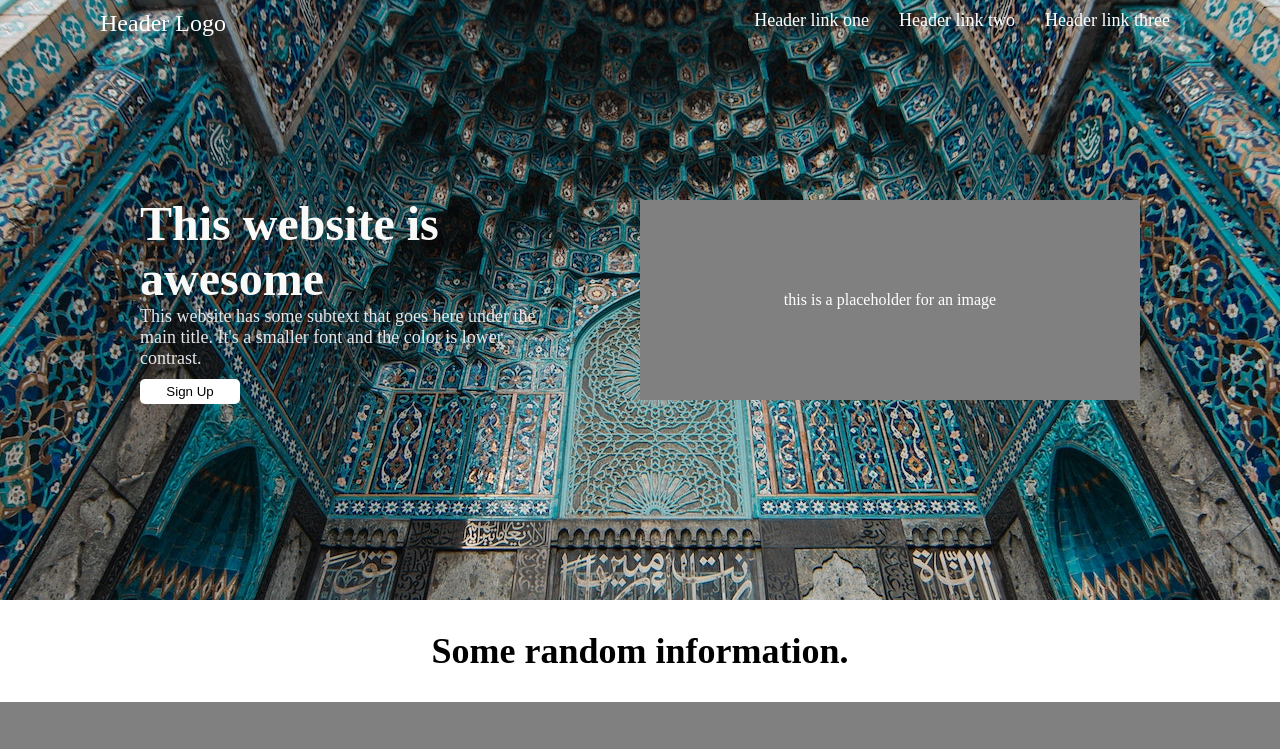
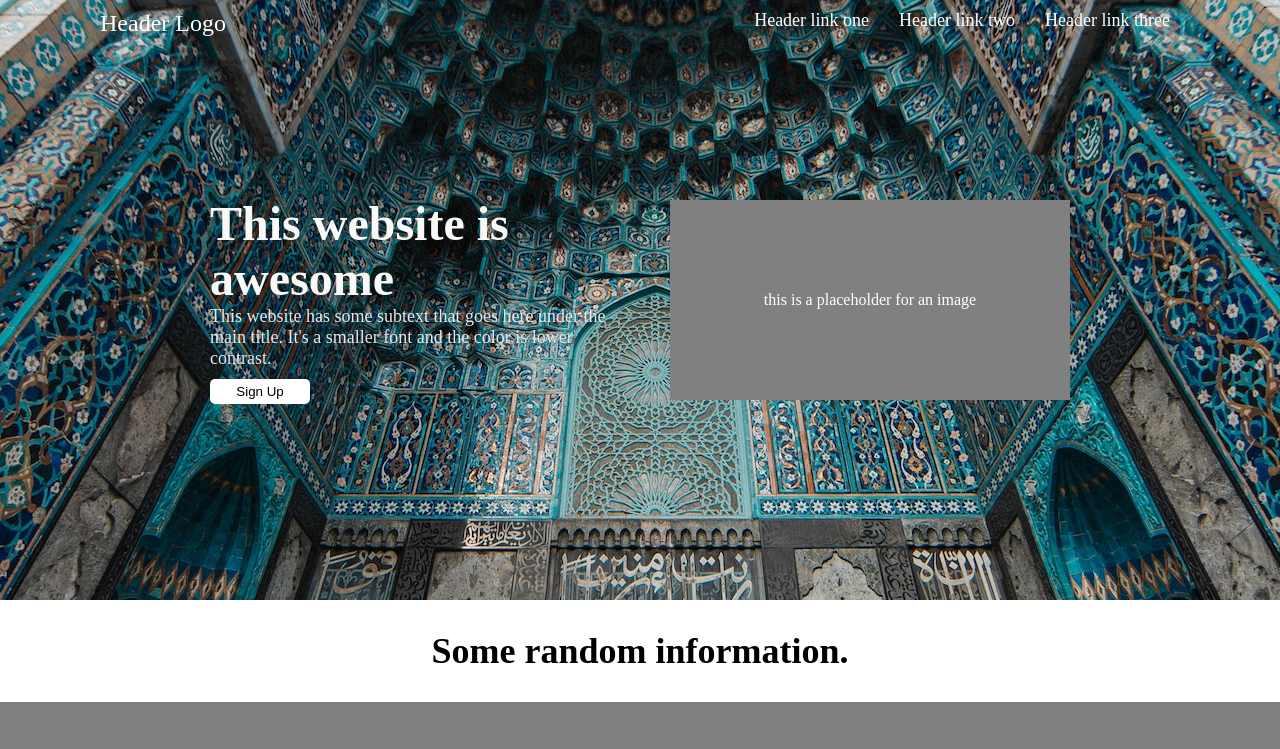
Before and after one commit to waxingrose/Landing-Page, a plain HTML site: page index.html in a window 1280 px wide. Shown: the top 749 px of the page. Drawn offline with Linux system fonts and the light colour scheme.

Commit message:
modified style.css

```diff
--- a/style.css
+++ b/style.css
@@ -84,13 +84,14 @@ ul {
 .main {
     display: flex;
     justify-content: center;
+    align-items: center;
     flex-basis: 600px;
-    align-items: center;
-    gap: 100px;
+    gap: 60px;
+    flex-shrink: none;
 }
 
 .left-column {
-    width: 400px;
+    max-width: 400px;
 }
 
 .button {
@@ -108,7 +109,7 @@ ul {
     justify-content: center;
     align-items: center;
     color: white;
-    width: 500px;
+    width: 400px;
     height: 200px;
     background: grey;
 }
```
